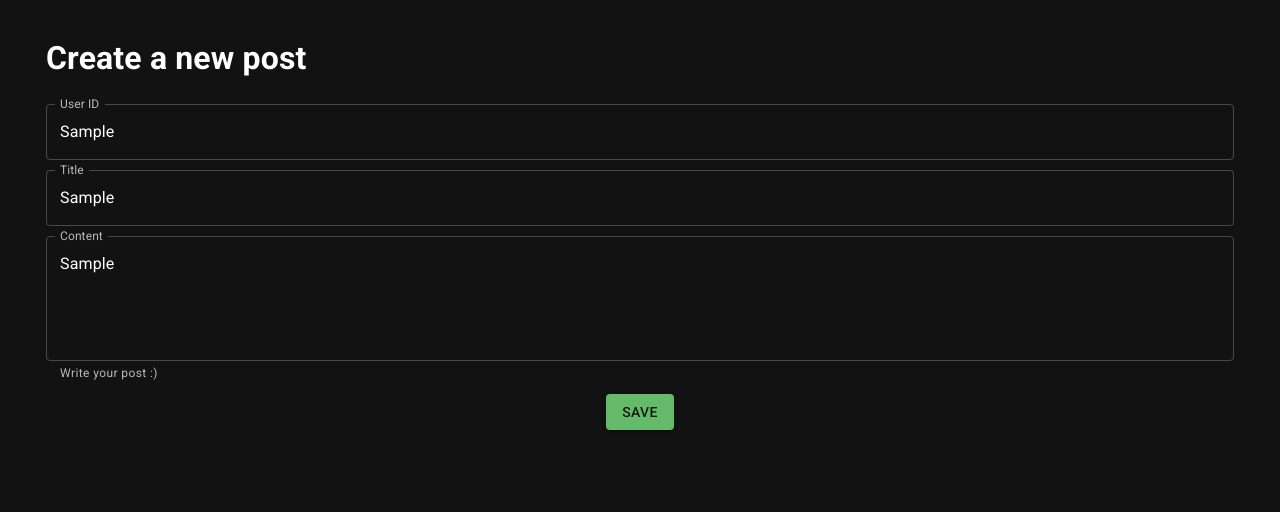
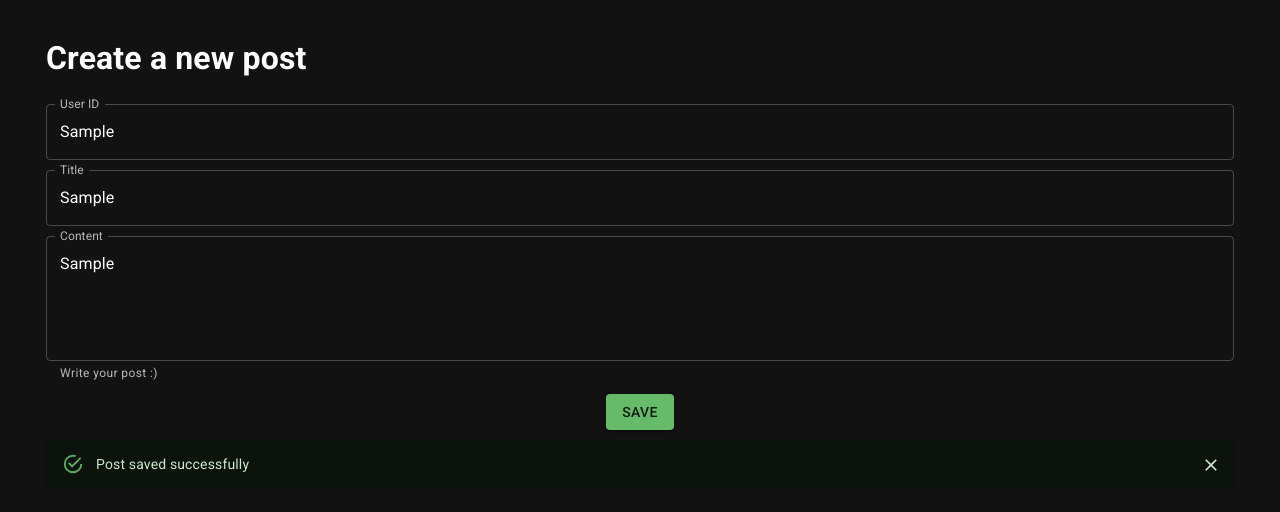
Before and after one commit to kristian-io/PostsRestAPI, a React (Create React App) app in the folder frontend/: page / in a window 1280 px wide. Both pictures are taken after typing "Sample", "Sample", "Sample" into the empty fields and a click on the button "SAVE". Shown: the top 512 px of the page. Built offline with nearby package versions, Linux system fonts and the light colour scheme; no server answers.

Commit message:
add success popup, restructure compoments

```diff
--- a/frontend/src/App.js
+++ b/frontend/src/App.js
@@ -1,15 +1,11 @@
-import React, { useState } from 'react';
+import React from 'react';
 
-import { Container, TextField } from '@mui/material';
 import { ThemeProvider, createTheme } from '@mui/material/styles';
-import Button from '@mui/material/Button';
 import CssBaseline from '@mui/material/CssBaseline';
-import Box from '@mui/material/Box';
 
+import { CreatePost } from './CreatePost'
 
 import './App.css';
-
-const axios = require('axios').default;
 
 
 const darkTheme = createTheme({
@@ -18,174 +14,6 @@ const darkTheme = createTheme({
   },
   spacing: 2,
 });
-
-
-const API_ENDPOINT = 'http://127.0.0.1:8000/api/v1/posts';
-
-
-function UserInput({ value, label = null, onChange }) {
-  return (
-    <TextField
-      id="outlined-basic"
-      label={label}
-      variant="outlined"
-      value={value.userId}
-      name="userId"
-      // helperText="User ID"
-      onChange={onChange}
-    />
-  )
-}
-
-function TitleInput({ value = null, label = null, onChange }) {
-  return (
-    <TextField
-      id="outlined-multiline-static"
-      label={label}
-      value={value.title}
-      name="title"
-      fullWidth
-      // helperText="Title of your post"
-      // defaultValue="Title of your post."
-      onChange={onChange}
-    />
-  )
-}
-
-
-function ContentInput({ value, label = null, onChange }) {
-  return (
-    <TextField
-      id="outlined-multiline-static margin-normal"
-      label={label}
-      multiline
-      rows={4}
-      fullWidth
-      value={value.body}
-      name="body"
-      // defaultValue="Write your post text here."
-      helperText="Write your post :) "
-      onChange={onChange}
-    />
-  )
-}
-
-
-function SaveButton({ onClick }) {
-  const [props, setProps] = useState({
-    message: "Save",
-    extraMessage: "",
-    color: "success"
-  })
-  return (
-    <>
-      <Button
-        color={props.color}
-        variant="contained"
-        sx={{
-          justifySelf: 'center'
-        }}
-        onClick={onClick}
-        value="haha"
-      >{props.message}
-      </Button>
-      {props.extraMessage &&
-        <p
-          sx={{
-            justifyContent: 'center'
-          }}
-        >
-          {props.extraMessage}
-        </p>}
-    </>
-  )
-}
-
-
-function CreatePost() {
-  const [formData, setFormData] = useState({
-    userId: '',
-    title: '',
-    body: ''
-  });
-
-  function handleFormChange(event) {
-    // console.log('change happened.')
-    // console.log(event.target.name, event.target.value)
-
-    setFormData({
-      ...formData,
-      [event.target.name]: event.target.value
-    })
-  }
-
-
-  function postData() {
-    // console.log('here!!!! ')
-    // console.log(formData)
-
-    axios.post(API_ENDPOINT, formData)
-      .then((response) => {
-        // handle success
-        console.log(response.status);
-        console.log(response.data);
-      })
-      .catch((error) => {
-        // handle error
-        console.log(error);
-      })
-      .finally(() => {
-        console.log('done...');
-      });
-
-  };
-
-
-
-  return (
-    <div className="post_container">
-      <Container
-        sx={{
-          maxWidth: '70%'
-        }}>
-        <h1> Create a new post</h1>
-        <Box
-          component="form"
-          noValidate
-          sx={{
-            display: 'grid',
-            gap: 5,
-          }}
-        >
-          <UserInput
-            label="User ID"
-            onChange={handleFormChange}
-            value={formData.userId}
-          >
-          </UserInput>
-          {/* <hr/> */}
-          <TitleInput
-            label="Title"
-            onChange={handleFormChange}
-            value={formData.title}
-          >
-          </TitleInput>
-          {/* <hr/> */}
-          <ContentInput
-            label="Content"
-            onChange={handleFormChange}
-            value={formData.body}
-          >
-          </ContentInput>
-
-          <SaveButton
-            onClick={postData}
-          />
-        </Box>
-      </Container>
-    </div>
-  )
-}
 
 
 function App() {
--- /dev/null
+++ b/frontend/src/CreatePost/component.js
@@ -0,0 +1,185 @@
+import React, { useState } from 'react';
+
+import Alert from '@mui/material/Alert';
+import Container from '@mui/material/Container';
+import TextField from '@mui/material/TextField';
+import Button from '@mui/material/Button';
+import Box from '@mui/material/Box';
+
+
+const axios = require('axios').default;
+
+// TODO: move this away
+const API_ENDPOINT = 'http://127.0.0.1:8000/api/v1/posts';
+
+
+function UserInput({ value, label = null, onChange }) {
+  return (
+    <TextField
+      id="outlined-basic"
+      label={label}
+      variant="outlined"
+      value={value.userId}
+      name="userId"
+      // helperText="User ID"
+      onChange={onChange}
+    />
+  )
+}
+
+function TitleInput({ value = null, label = null, onChange }) {
+  return (
+    <TextField
+      id="outlined-multiline-static"
+      label={label}
+      value={value.title}
+      name="title"
+      fullWidth
+      // helperText="Title of your post"
+      // defaultValue="Title of your post."
+      onChange={onChange}
+    />
+  )
+}
+
+
+function ContentInput({ value, label = null, onChange }) {
+  return (
+    <TextField
+      id="outlined-multiline-static margin-normal"
+      label={label}
+      multiline
+      rows={4}
+      fullWidth
+      value={value.body}
+      name="body"
+      // defaultValue="Write your post text here."
+      helperText="Write your post :) "
+      onChange={onChange}
+    />
+  )
+}
+
+
+function SaveButton({ onClick }) {
+  const [buttonState, setButtonState] = useState({
+    message: "Save",
+    extraMessage: "Post saved successfully",
+    alertOn: false,
+    color: "success"
+  })
+  return (
+    <>
+      <Button
+        color={buttonState.color}
+        variant="contained"
+        sx={{
+          justifySelf: 'center'
+        }}
+        onClick={() => {
+          setButtonState(
+            {
+              ...buttonState,
+              alertOn: true
+            })
+          onClick()
+        }
+        }
+        value="haha"
+      >{buttonState.message}
+      </Button>
+      {buttonState.alertOn &&
+        <Alert
+          onClose={() => { }}
+          onClick={() => {
+            setButtonState({
+              ...buttonState,
+              alertOn: false,
+            })
+          }}
+        >
+          {buttonState.extraMessage}
+        </Alert>}
+    </>
+  )
+}
+
+export function CreatePost() {
+  const [formData, setFormData] = useState({
+    userId: '',
+    title: '',
+    body: ''
+  });
+
+  function handleFormChange(event) {
+    // console.log(event.target.name, event.target.value)
+
+    setFormData({
+      ...formData,
+      [event.target.name]: event.target.value
+    })
+  }
+
+
+  function postData() {
+
+    axios.post(API_ENDPOINT, formData)
+      .then((response) => {
+        console.log(response.status);
+        console.log(response.data);
+      })
+      .catch((error) => {
+        console.log(error);
+      })
+      .finally(() => {
+        console.log('done...');
+      });
+
+  };
+
+
+
+  return (
+    <div className="post_container">
+      <Container
+        sx={{
+          maxWidth: '70%'
+        }}>
+        <h1> Create a new post</h1>
+        <Box
+          component="form"
+          noValidate
+          sx={{
+            display: 'grid',
+            gap: 5,
+          }}
+        >
+          <UserInput
+            label="User ID"
+            onChange={handleFormChange}
+            value={formData.userId}
+          >
+          </UserInput>
+          {/* <hr/> */}
+          <TitleInput
+            label="Title"
+            onChange={handleFormChange}
+            value={formData.title}
+          >
+          </TitleInput>
+          {/* <hr/> */}
+          <ContentInput
+            label="Content"
+            onChange={handleFormChange}
+            value={formData.body}
+          >
+          </ContentInput>
+
+          <SaveButton
+            onClick={postData}
+          />
+        </Box>
+      </Container>
+    </div>
+  )
+}
--- /dev/null
+++ b/frontend/src/CreatePost/index.js
@@ -0,0 +1 @@
+export { CreatePost } from './component.js'
```
